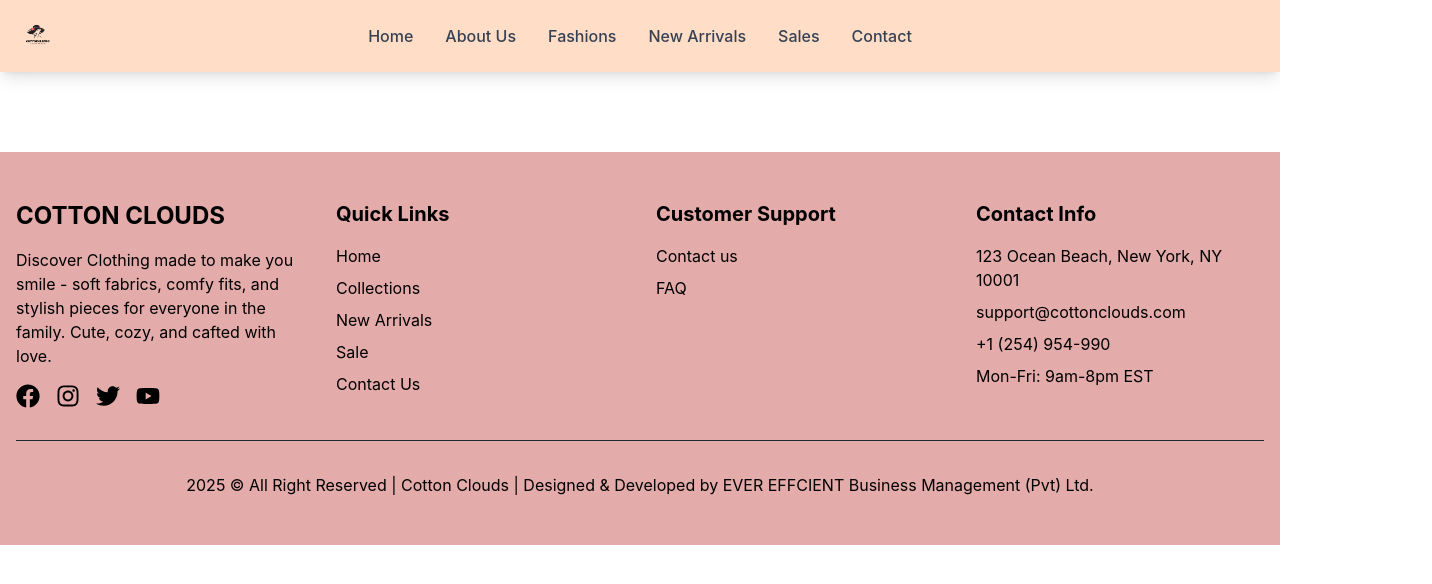
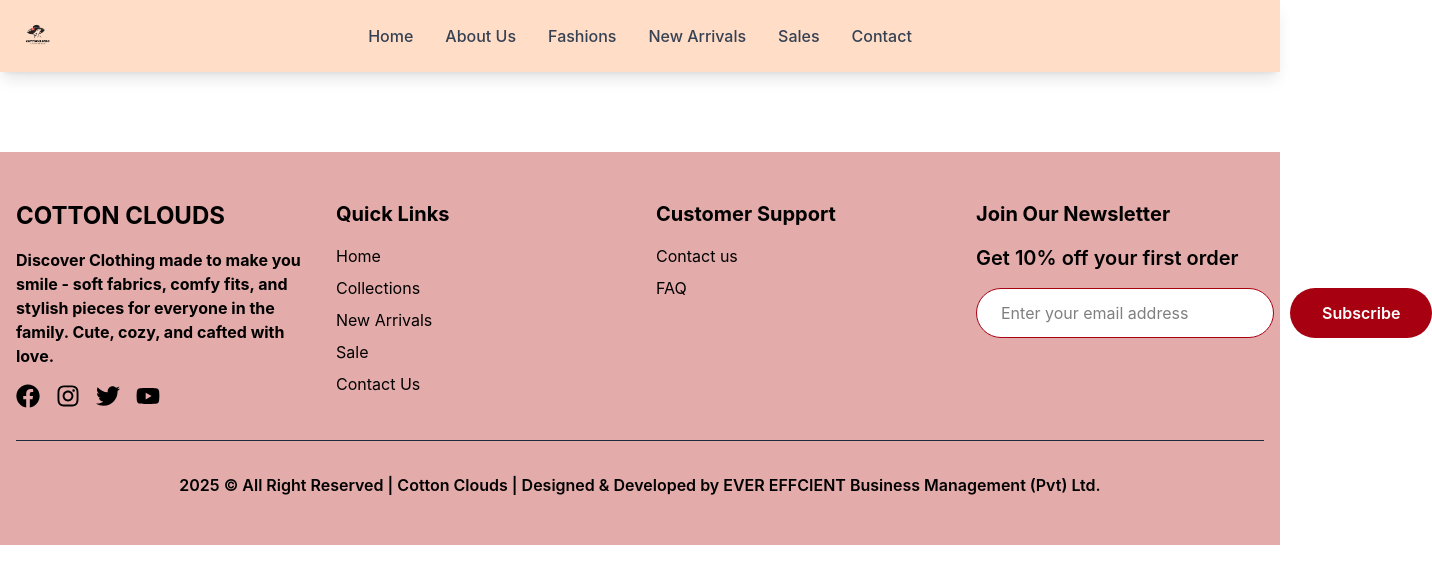
Before and after one commit to supunyasanthaofficial/Cotton, a React (Vite) app: page /sales in a window 1280 px wide. Shown: the top 584 px of the page, 1432 px wide, since content can reach past the window. Built offline with nearby package versions, Linux system fonts and the light colour scheme.

Commit message:
Add input field for newsletter

```diff
--- a/src/components/Footer.jsx
+++ b/src/components/Footer.jsx
@@ -1,11 +1,5 @@
 import React from "react";
-import {
-  FaFacebook,
-  FaInstagram,
-  FaTwitter,
-  FaYoutube,
-  FaHeart,
-} from "react-icons/fa";
+import { FaFacebook, FaInstagram, FaTwitter, FaYoutube } from "react-icons/fa";
 
 const Footer = () => {
   return (
@@ -14,7 +8,7 @@ const Footer = () => {
         <div className="grid md:grid-cols-4 gap-8">
           <div>
             <h3 className="text-2xl font-bold mb-4">COTTON CLOUDS</h3>
-            <p className="text-black mb-4">
+            <p className="text-black font-bold mb-4">
               Discover Clothing made to make you smile - soft fabrics, comfy
               fits, and stylish pieces for everyone in the family. Cute, cozy,
               and cafted with love.
@@ -75,18 +69,27 @@ const Footer = () => {
           </div>
 
           <div>
-            <h4 className="text-xl font-bold mb-4">Contact Info</h4>
-            <div className="space-y-2 text-black">
-              <p>123 Ocean Beach, New York, NY 10001</p>
-              <p>support@cottonclouds.com</p>
-              <p>+1 (254) 954-990</p>
-              <p>Mon-Fri: 9am-8pm EST</p>
+            <h4 className="text-xl font-bold mb-4">Join Our Newsletter</h4>
+            <p className="text-xl font-semibold mb-4">
+              Get 10% off your first order
+            </p>
+            <div className="md:col-span-2">
+              <div className="flex flex-col md:flex-row gap-4">
+                <input
+                  type="email"
+                  placeholder="Enter your email address"
+                  className="grow px-6 py-3 border border-[#A70011] bg-white rounded-4xl focus:ring-2 focus:ring-blue-500 focus:border-blue-500 outline-none transition"
+                />
+                <button className="bg-[#a70011] text-white px-8 py-3 rounded-4xl font-semibold hover:bg-blue-700 transition-colors duration-300">
+                  Subscribe
+                </button>
+              </div>
             </div>
           </div>
         </div>
 
         <div className="border-t border-gray-800 mt-8 pt-8 text-center">
-          <p className="text-black">
+          <p className="text-black font-semibold">
             2025 © All Right Reserved | Cotton Clouds | Designed & Developed by
             EVER EFFCIENT Business Management (Pvt) Ltd.
           </p>
```
